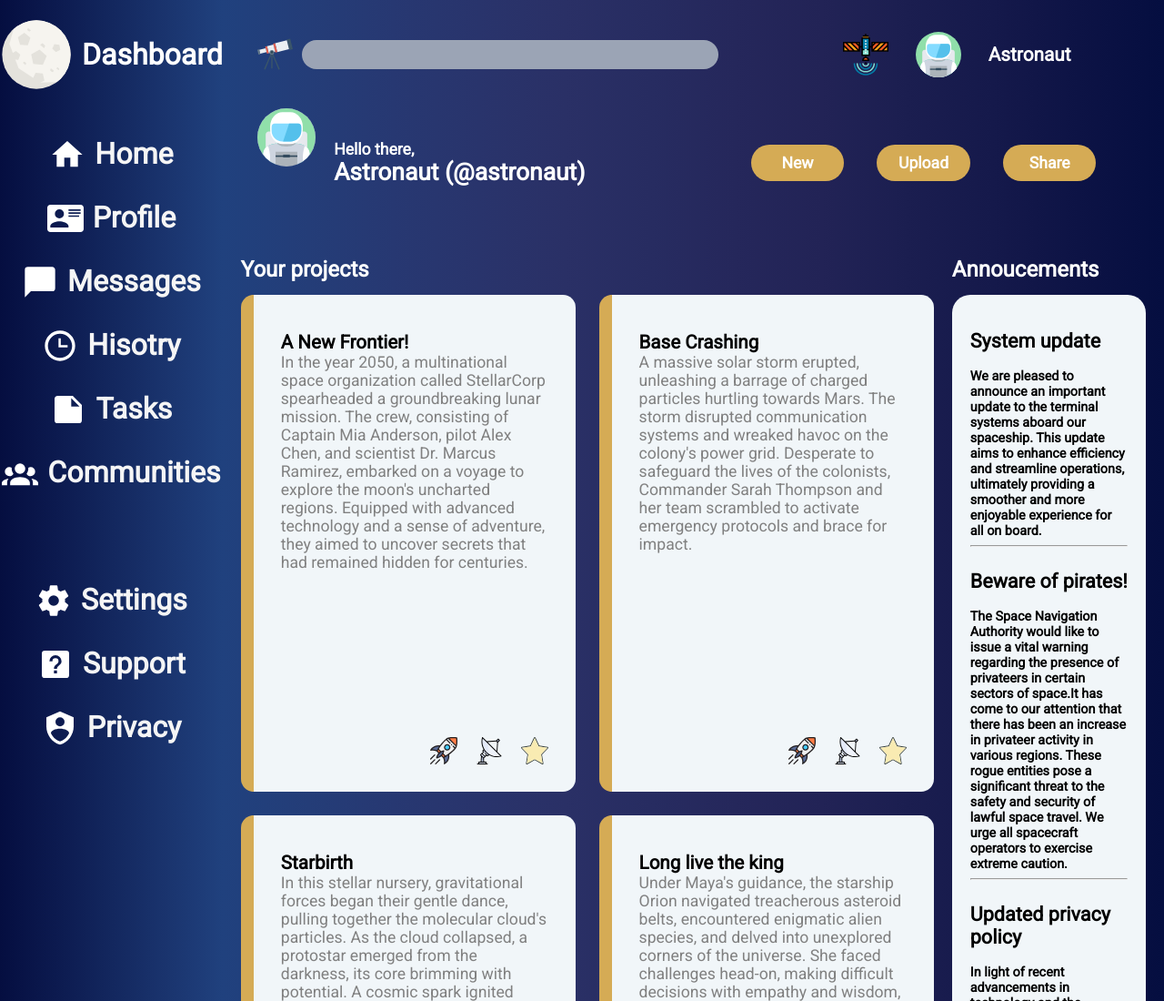
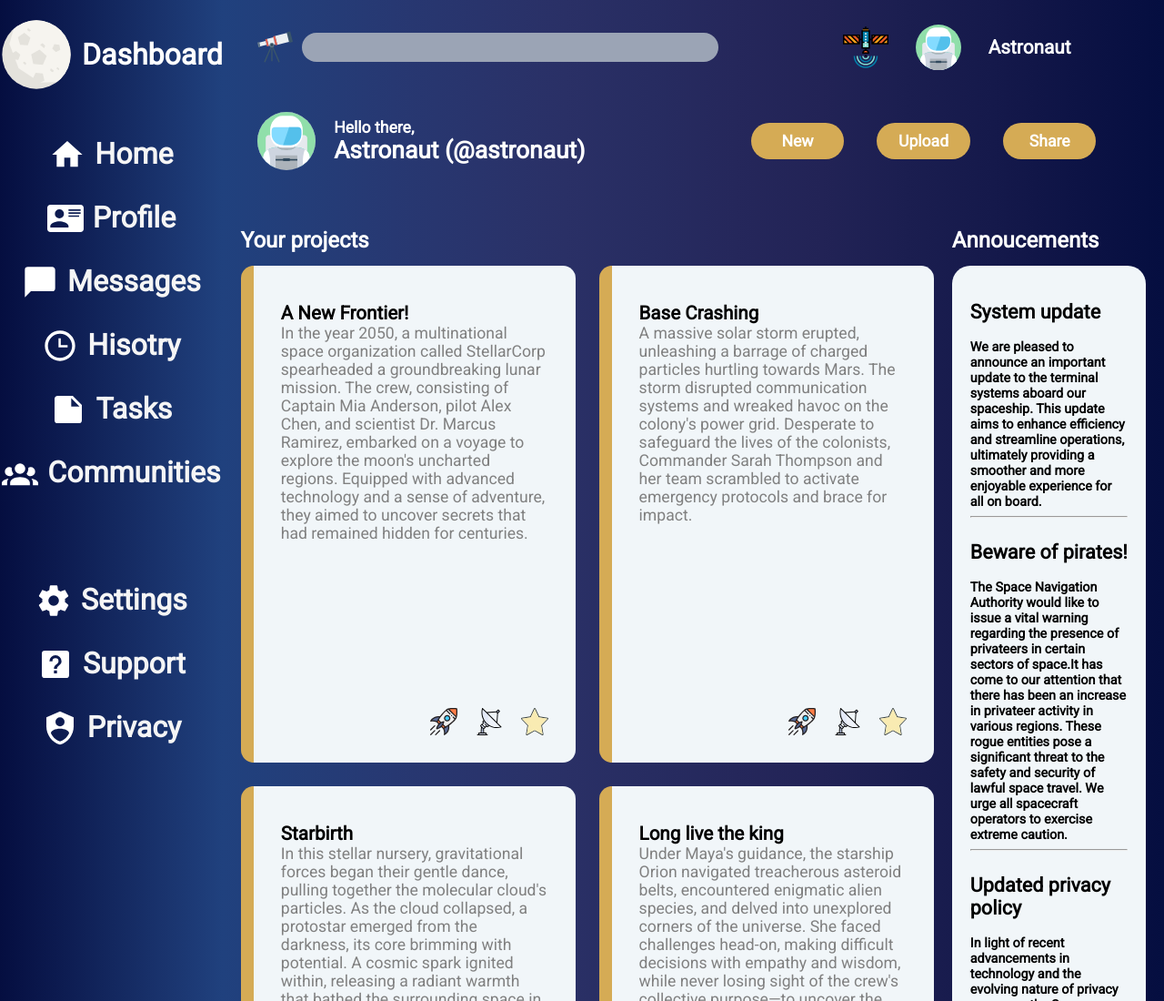
Before and after one commit to Kacegz/Admin-dashboard, a plain HTML site: page index.html in a window 1280 px wide. Shown: the top 1100 px of the page at 91% size. Drawn offline with Linux system fonts and the light colour scheme.

Commit message:
UI changes

```diff
--- a/style.css
+++ b/style.css
@@ -33,7 +33,7 @@ input[type="text"] {
 #container{
     display: grid;
     grid-template-columns: 2fr 10fr;
-    grid-template-rows: 1fr 7fr;
+    grid-template-rows: 1fr 8fr;
     font-size: 1.1rem;
 }
 #sidebar{
@@ -54,7 +54,7 @@ input[type="text"] {
 #header{
     background-image: linear-gradient(to left, #050e40, #0d1345, #15194b, #1b1e50, #222356, #25275b, #272c61, #2a3066, #29346c, #273872, #243d78, #20417e);;;
     display: grid;
-    grid-template-columns: 5fr 5fr;
+    grid-template-columns: 1fr 1fr;
     grid-template-rows: 1fr 1fr;
     padding-bottom: 2vh;
     padding-right: 3vw;
@@ -102,7 +102,6 @@ input[type="text"] {
 }
 #search{
     display: flex;
-    flex:1;
     align-items: center;
     gap:10px;
 }
@@ -147,6 +146,7 @@ input[type="text"] {
 #welcome{
     display: flex;
     gap:20px;
+    align-items: center;
 }
 #welcomemessage{
     display: flex;
```
